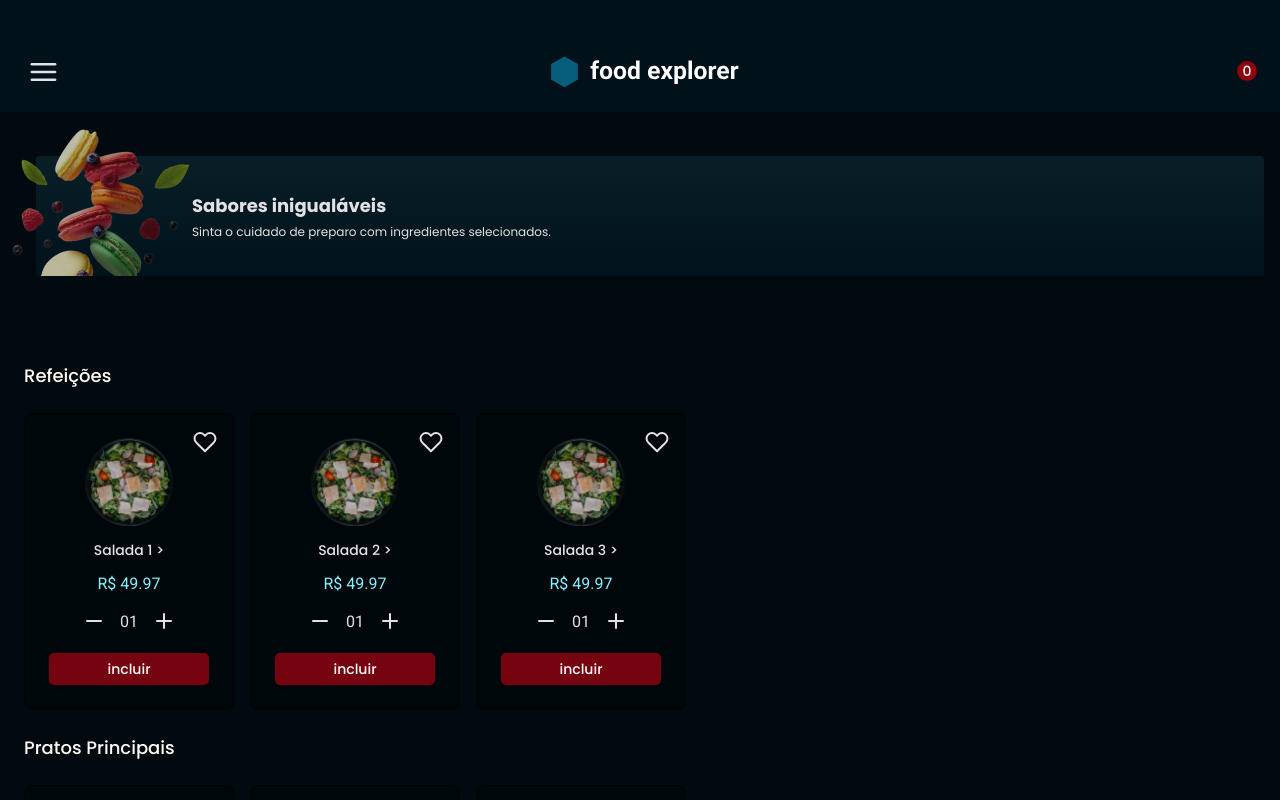
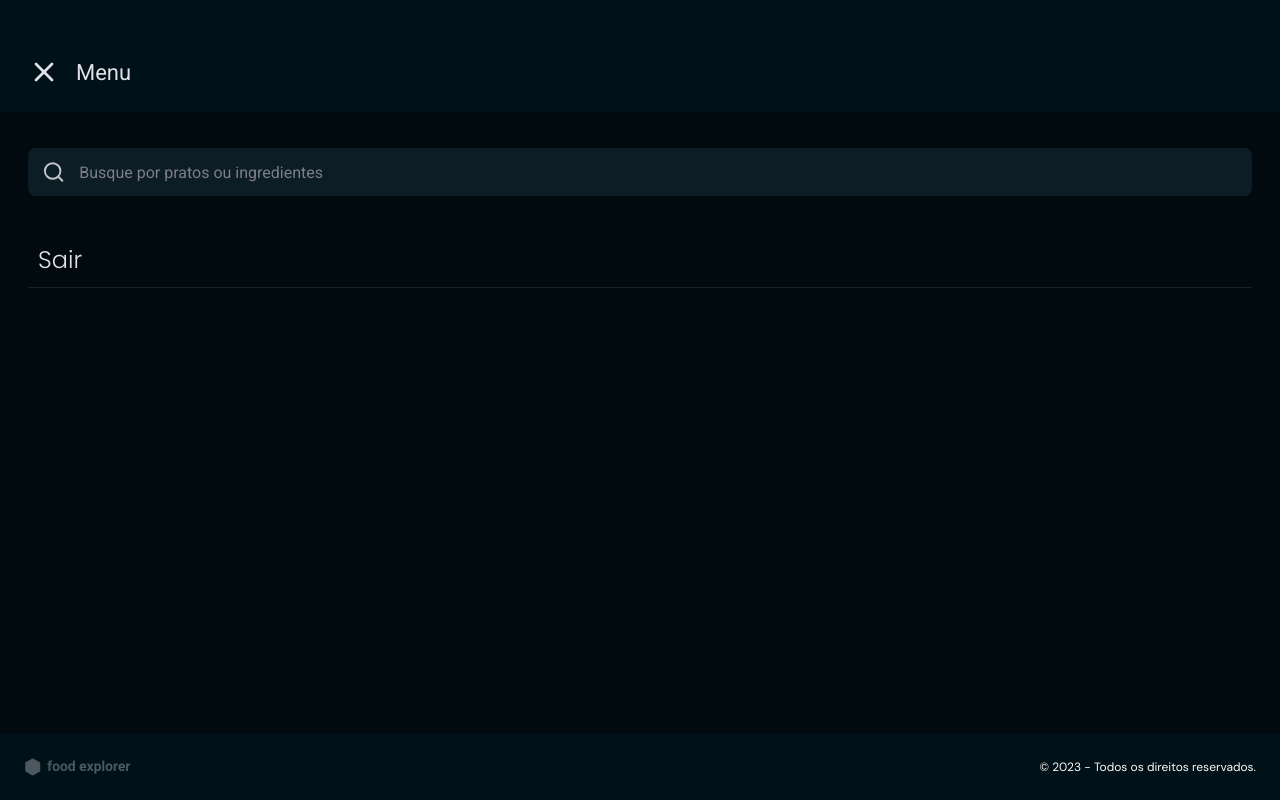
Before and after one commit to davitorress/FoodExplorer-web, a React (Vite) app: page / in a window 1280 px wide. Both pictures are taken after a click on the icon 43 px from the left and 72 px from the top of the page. Shown: the top 800 px of the page. Built offline with nearby package versions, Linux system fonts and the light colour scheme; some icons are missing.

Commit message:
feat: Menu component

```diff
--- a/src/components/Header/index.tsx
+++ b/src/components/Header/index.tsx
@@ -1,13 +1,21 @@
+import { useState } from "react";
 import { FiMenu } from "react-icons/fi";
 import { PiReceipt } from "react-icons/pi";
 
-import { Logo } from "@/components";
+import { Menu, Logo } from "@/components";
 import { Container, Receipt, ReceiptButton } from "./styles";
 
 export function Header() {
+	const [showMenu, setShowMenu] = useState(false);
+
+	function handleShowMenu() {
+		setShowMenu(!showMenu);
+	}
+
 	return (
 		<Container>
-			<FiMenu />
+			{showMenu && <Menu onClose={handleShowMenu} />}
+			<FiMenu onClick={handleShowMenu} />
 
 			<Logo />
 
--- /dev/null
+++ b/src/components/Menu/index.tsx
@@ -0,0 +1,42 @@
+import { createPortal } from "react-dom";
+import { FiX, FiSearch } from "react-icons/fi";
+
+import { Footer, Input } from "@/components";
+import { Container } from "./styles";
+
+interface Props {
+	onClose: () => void;
+}
+
+export function Menu({ onClose }: Props) {
+	return (
+		<>
+			{createPortal(
+				<Container>
+					<header>
+						<FiX onClick={onClose} />
+						<h1>Menu</h1>
+					</header>
+
+					<main>
+						<Input.Root>
+							<Input.Group>
+								<Input.Icon icon={FiSearch} />
+								<Input.Field id="search" placeholder="Busque por pratos ou ingredientes" />
+							</Input.Group>
+						</Input.Root>
+
+						<ul>
+							<li>
+								<a href="">Sair</a>
+							</li>
+						</ul>
+					</main>
+
+					<Footer />
+				</Container>,
+				document.getElementById("overlay") as HTMLDivElement
+			)}
+		</>
+	);
+}
--- /dev/null
+++ b/src/components/Menu/styles.ts
@@ -0,0 +1,68 @@
+import styled from "styled-components";
+
+export const Container = styled.section`
+	width: 100%;
+	min-height: 100vh;
+
+	top: 0;
+	left: 0;
+	z-index: 20;
+	position: fixed;
+
+	display: grid;
+	grid-template-rows: min-content auto min-content;
+
+	> header {
+		width: 100%;
+		padding: 56px 28px 24px;
+
+		display: flex;
+		align-items: center;
+		justify-content: flex-start;
+		gap: 16px;
+
+		background-color: ${({ theme }) => theme.COLORS.DARK_700};
+
+		svg {
+			font-size: 32px;
+		}
+
+		h1 {
+			font-weight: 400;
+			font-size: 2.2rem;
+			font-family: "Roboto", sans-serif;
+		}
+	}
+
+	> main {
+		width: 100%;
+		height: auto;
+		padding: 36px 28px 14px;
+
+		display: flex;
+		flex-direction: column;
+		gap: 36px;
+
+		background-color: ${({ theme }) => theme.COLORS.DARK_400};
+
+		ul {
+			list-style: none;
+
+			li {
+				width: 100%;
+				padding: 10px;
+				cursor: pointer;
+				border-bottom: 1px solid ${({ theme }) => theme.COLORS.DARK_1000};
+
+				a {
+					width: 100%;
+					font-weight: 300;
+					font-size: 2.4rem;
+					display: inline-block;
+					font-family: "Poppins", sans-serif;
+					color: ${({ theme }) => theme.COLORS.LIGHT_300};
+				}
+			}
+		}
+	}
+`;
--- a/src/components/index.tsx
+++ b/src/components/index.tsx
@@ -3,4 +3,5 @@ export { Footer } from "./Footer";
 export { Header } from "./Header";
 export { Input } from "./Input";
 export { Logo } from "./Logo";
+export { Menu } from "./Menu";
 export { Recipes } from "./Recipes";
```
